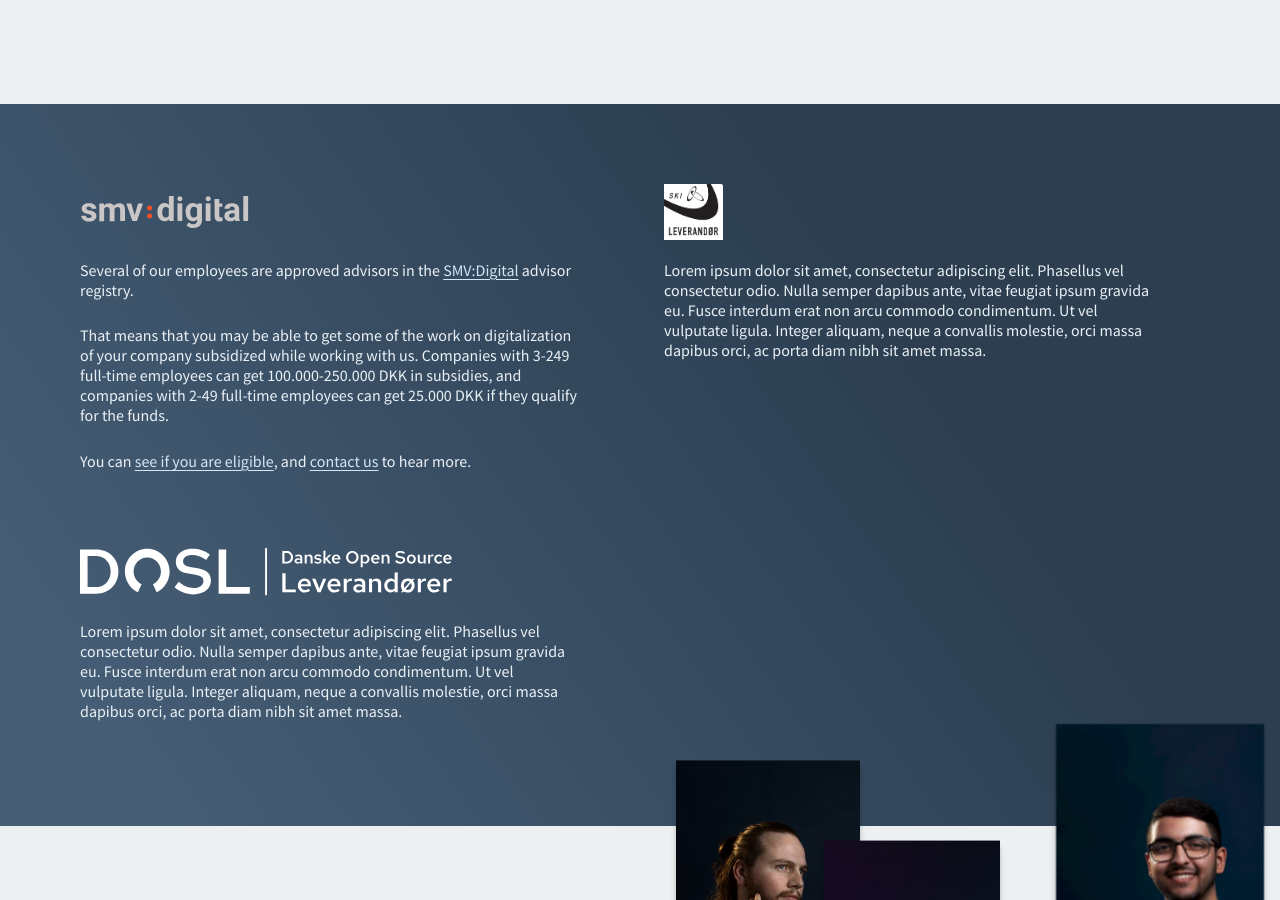
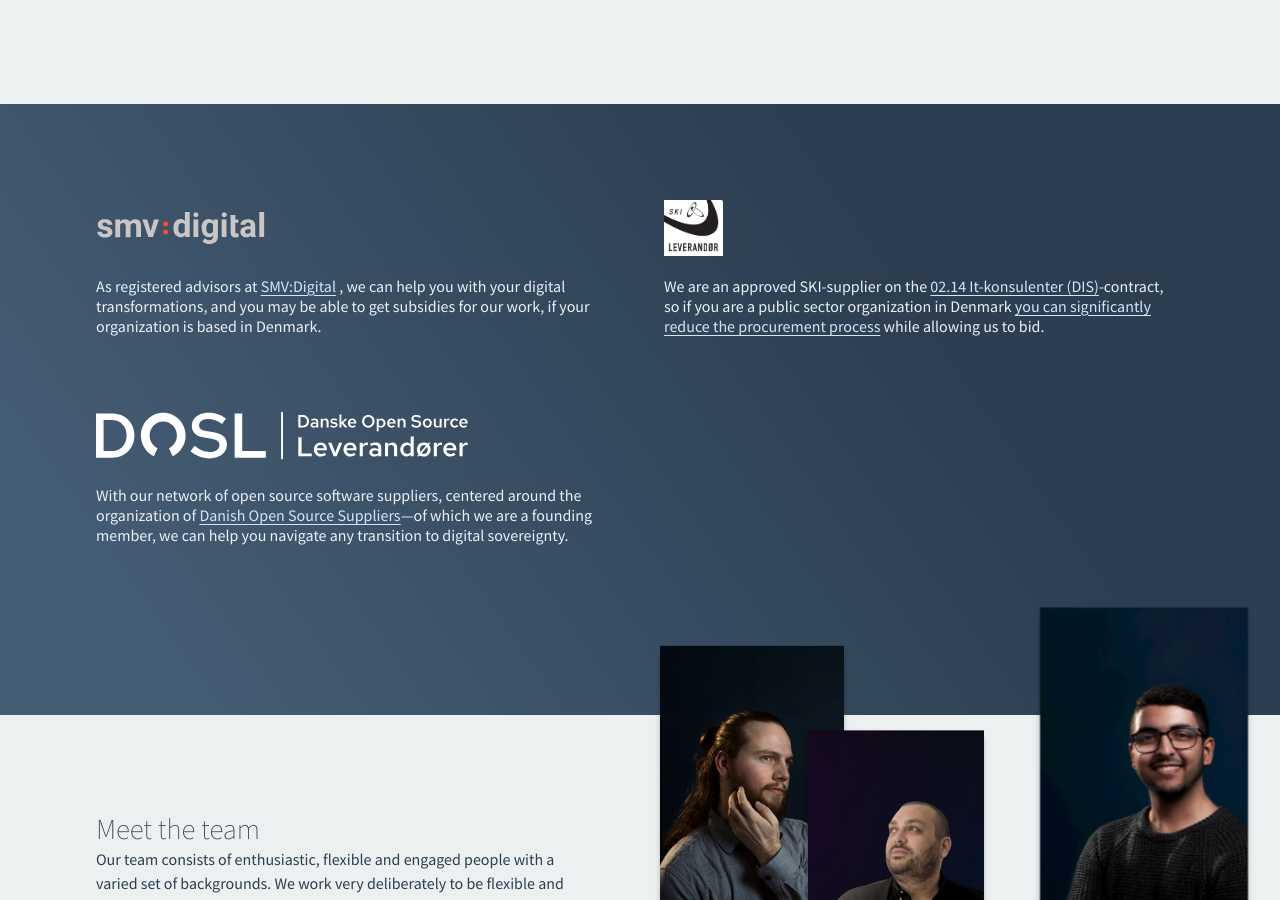
Before and after one commit to derangeddk/deranged.dk, a Jekyll site: the page built from index.html, in a window 1280 px wide and 900 px high, scrolled down 5593 px. Built offline with Jekyll 4.4.1, drawn with Linux system fonts in a browser that asks for light colours; some web fonts are replaced; comment, search, counter and statistics services are not loaded.

Commit message:
Added text to certified section and adjusted padding for certified and team sections

```diff
--- a/_includes/certification.html
+++ b/_includes/certification.html
@@ -3,39 +3,21 @@
     <div>
       <img src="/img/smvdigital.svg" alt="SMV:Digital" style="filter: invert()" class="certification-section__content-logo" loading="lazy" />
       <p>
-        Several of our employees are approved advisors in the
-        <a href="https://smvdigital.dk" target="_blank" rel="noopener"
-          >SMV:Digital</a
-        >
-        advisor registry.
-      </p>
-      <p>
-        That means that you may be able to get some of the work on digitalization
-        of your company subsidized while working with us. Companies with 3-249
-        full-time employees can get 100.000-250.000 DKK in subsidies, and
-        companies with 2-49 full-time employees can get 25.000 DKK if they qualify
-        for the funds.
-      </p>
-      <p>
-        You can
-        <a
-          href="https://smvdigital.dk/content/ydelser/tilbud/4e84e652-3d63-4b24-b5f5-a278d2ad27e6/"
-          target="_blank"
-          rel="noopener"
-          >see if you are eligible</a
-        >, and <a href="#contact">contact us</a> to hear more.
+        As registered advisors at
+        <a href="https://smvdigital.dk/content/ydelser/tilbud/4e84e652-3d63-4b24-b5f5-a278d2ad27e6/" target="_blank" rel="noopener">SMV:Digital</a>
+        , we can help you with your digital transformations, and you may be able to get subsidies for our work, if your organization is based in Denmark.
       </p>
     </div>
     <div>
       <img src="/img/leverandoer_logo_negativ_RGB.png" alt="ski-logo" class="certification-section__content-logo" loading="lazy" />
       <p>
-          Lorem ipsum dolor sit amet, consectetur adipiscing elit. Phasellus vel consectetur odio. Nulla semper dapibus ante, vitae feugiat ipsum gravida eu. Fusce interdum erat non arcu commodo condimentum. Ut vel vulputate ligula. Integer aliquam, neque a convallis molestie, orci massa dapibus orci, ac porta diam nibh sit amet massa.
+        We are an approved SKI-supplier on the <a href="https://www.ski.dk/aftaler/se-aftale/?id=02140024" target="_blank" rel="noopener">02.14 It-konsulenter (DIS)</a>-contract, so if you are a public sector organization in Denmark <a href="https://www.ski.dk/videnssider/sadan-bliver-du-kunde-hos-os/" target="_blank" rel="noopener">you can significantly reduce the procurement process</a> while allowing us to bid.
       </p>
     </div>
     <div>
       <img src="/img/dosl-logo-white.svg" alt="dosl-logo" class="certification-section__content-logo" loading="lazy" />
       <p>
-          Lorem ipsum dolor sit amet, consectetur adipiscing elit. Phasellus vel consectetur odio. Nulla semper dapibus ante, vitae feugiat ipsum gravida eu. Fusce interdum erat non arcu commodo condimentum. Ut vel vulputate ligula. Integer aliquam, neque a convallis molestie, orci massa dapibus orci, ac porta diam nibh sit amet massa.
+        With our network of open source software suppliers, centered around the organization of <a href="https://dosl.dk/" target="_blank" rel="noopener">Danish Open Source Suppliers</a>—of which we are a founding member, we can help you navigate any transition to digital sovereignty.
       </p>
     </div>
   </div>
--- a/css/home.scss
+++ b/css/home.scss
@@ -790,10 +790,15 @@
 }
 
 .certification-section {
-  padding: 5rem;
+  padding: 6rem;
+  padding-bottom: 9rem;
   text-align: left;
 
-  @media(max-width: 768px) {
+  @media(max-width: 1200px) {
+    padding-bottom: 6rem;
+  }
+
+  @media(max-width: 539px) {
     padding: 2rem;
   }
 }
@@ -809,7 +814,7 @@
     max-width: 500px;
   }
 
-  @media(max-width: 768px) {
+  @media(max-width: 539px) {
     row-gap: 1rem;
     grid-template-columns: 1fr;
   }
@@ -828,7 +833,7 @@
 }
 
 .who-we-are-section {
-  padding: 0 5rem;
+  padding: 0 6rem;
   margin-left: auto;
   margin-right: auto;
   max-width: 1380px;
@@ -877,7 +882,7 @@
     padding: 0;
     display: block;
     .who-we-are-content {
-      padding: 5rem;
+      padding: 6rem;
       padding-bottom: 0;
       margin-bottom: 25px;
       max-width: none;
@@ -893,7 +898,7 @@
     }
   }
 
-  @media screen and (max-width: 768px) {
+  @media screen and (max-width: 539px) {
     .who-we-are-content {
       padding: 2rem;
       padding-bottom: 0;
@@ -909,8 +914,8 @@
 
 .who-we-are-content {
   text-align: left;
-  padding-top: 5rem;
-  padding-bottom: 5rem;
+  padding-top: 6rem;
+  padding-bottom: 6rem;
   max-width: 500px;
   p {
     max-width: 500px;
```
